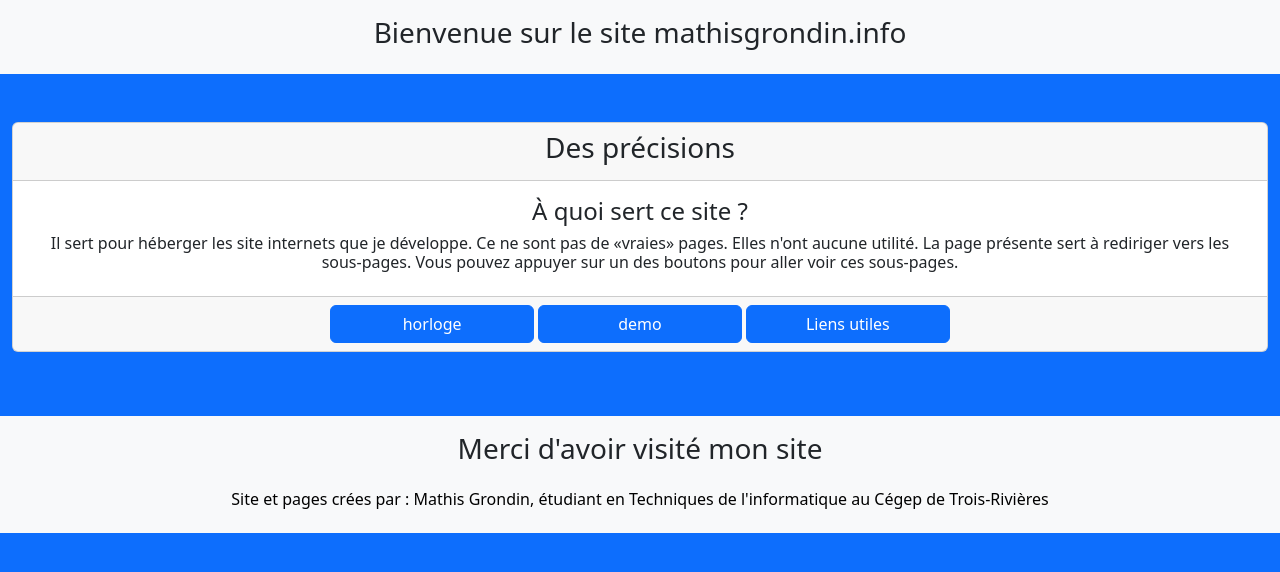
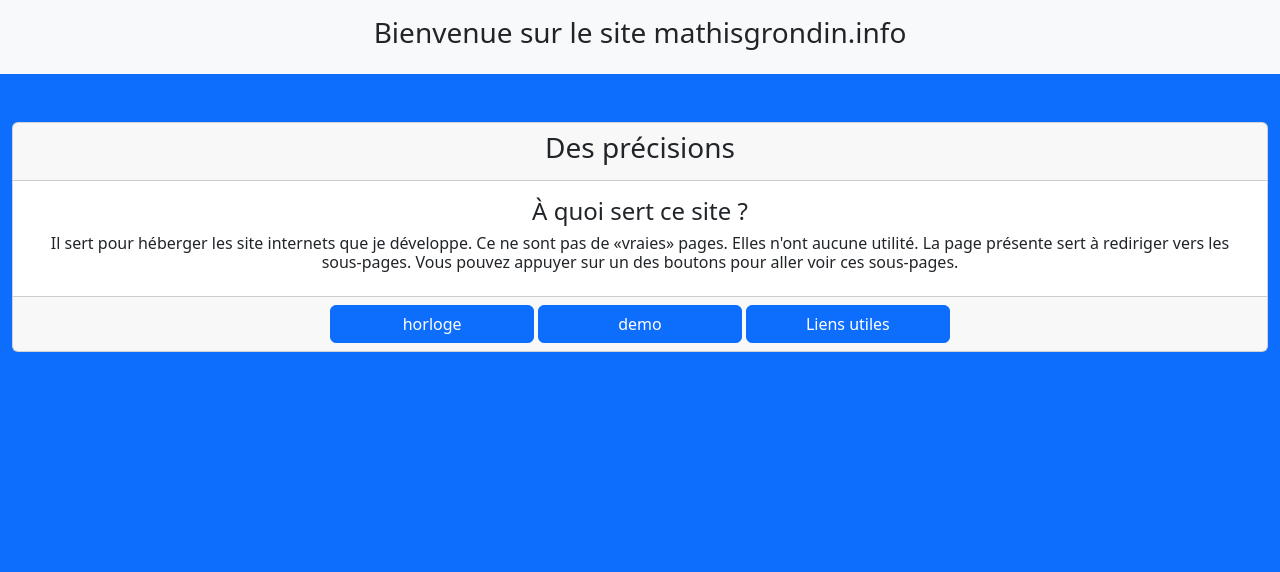
Before and after one commit to MathisGrondin/mathisgrondinInfo, a plain HTML site: page index.html in a window 1280 px wide. Drawn offline with Linux system fonts and the light colour scheme.

Commit message:
mineurs changements

```diff
--- a/index.html
+++ b/index.html
@@ -6,6 +6,7 @@
     <meta name="viewport" content="width=device-width, initial-scale=1.0">
     <link rel="stylesheet" href="css/bootstrap.css">
     <link rel="stylesheet" href="css/styleAttente.css">
+    <link rel="icon" href="img/favicon.png">
     <title>Mathis Grondin - Accueil</title>
 </head>
 <body class="bg-primary">
@@ -35,14 +36,8 @@
                 </div>
             </div>
         </div>
-        <footer class="row">
-            <div class="col-xl-12 bg-light">
-                <h3 class="text-center text-dark pt-3">Merci d'avoir visité mon site</h3>
-                <h6 class="text-center text-body-emphasis py-3">Site et pages crées par : Mathis Grondin, étudiant en Techniques de l'informatique au  Cégep de Trois-Rivières</h6>
+    </div>
 
-            </div>
-        </footer>
-    </div>
     <script src="js/bootstrap.js"></script>
     <script src="js/jsAttente.js"></script>
 </body>
```
Also changed, not shown: img/favicon.png (added).
